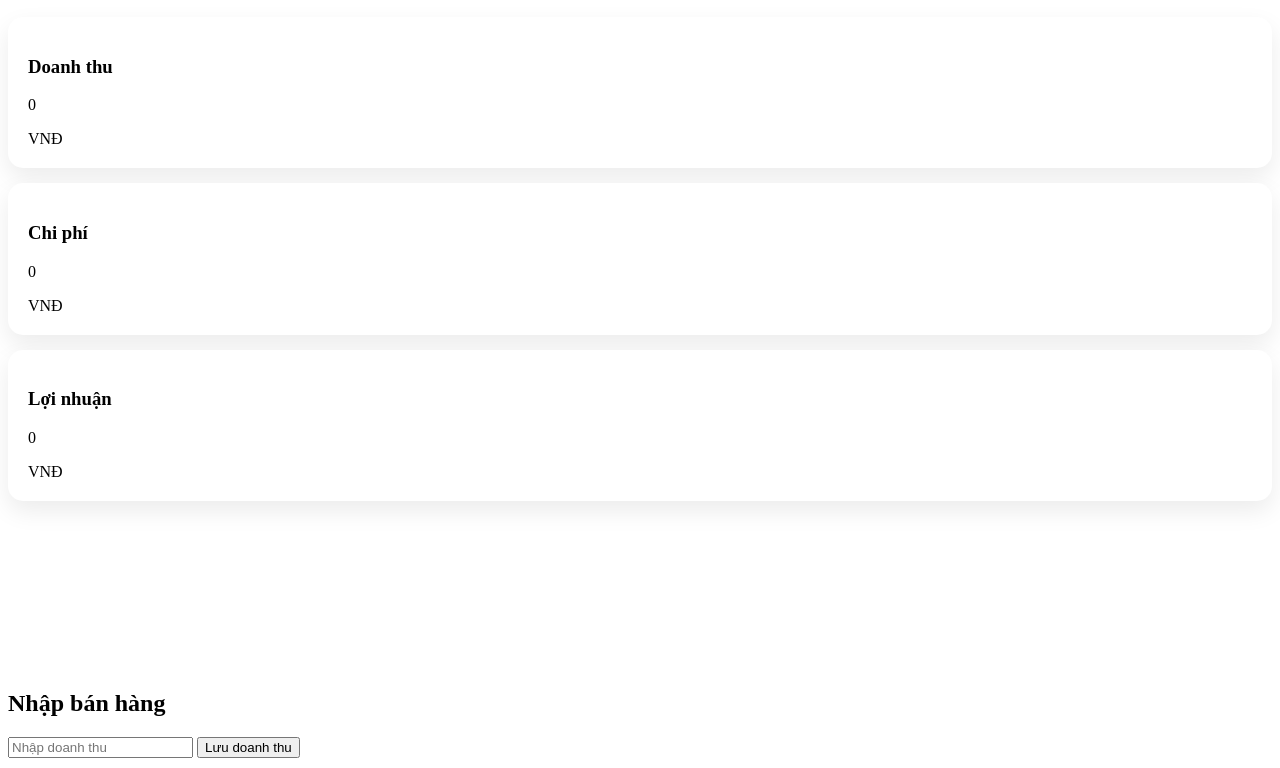
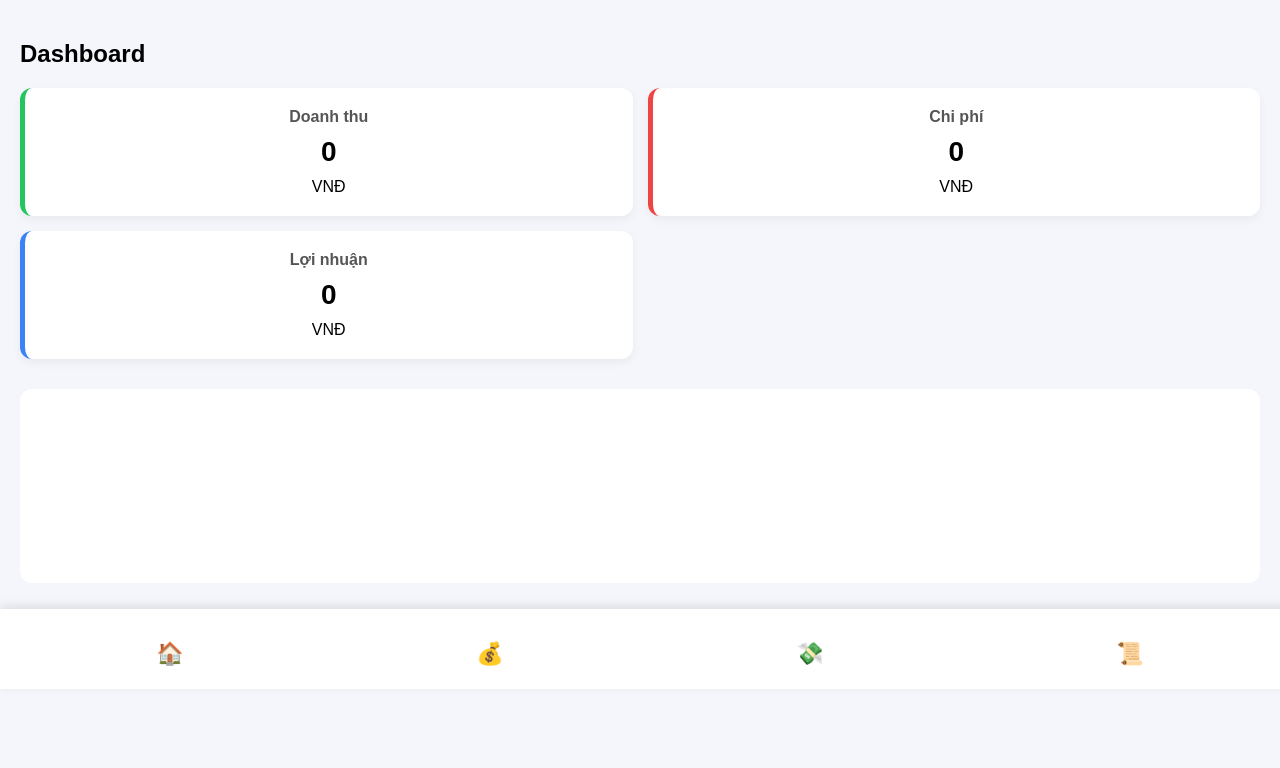
Before and after one commit to Nghia21102004/banhmi-app, a plain HTML site: page index.html in a window 1280 px wide. Shown: the part 111-879 px from the top of the page. After the commit the page ends 800 px from the top, so only its background shows below. Drawn offline with nearby package versions, Linux system fonts and the light colour scheme.

Commit message:
auto update

```diff
--- a/css/style.css
+++ b/css/style.css
@@ -1,82 +1,105 @@
-/* MENU MOBILE HIỆN ĐẠI */
-
-.bottom-menu{
-
-position:fixed;
-
-bottom:0;
-
-width:100%;
-
-background:white;
-
-display:flex;
-
-justify-content:space-around;
-
-padding:10px 0;
-
-box-shadow:0 -5px 20px rgba(0,0,0,0.1);
-
-border-top-left-radius:20px;
-border-top-right-radius:20px;
-
+body{
+font-family: Arial;
+margin:0;
+background:#f4f6fb;
 }
 
-.bottom-menu button{
+.topbar{
+background:#111827;
+color:white;
+padding:15px;
+text-align:center;
+}
 
+.page{
+display:none;
+padding:20px;
+}
+
+.active{
+display:block;
+}
+
+.cardBox{
+display:grid;
+grid-template-columns:1fr 1fr;
+gap:15px;
+margin-top:20px;
+}
+
+.card{
+background:white;
+padding:20px;
+border-radius:12px;
+box-shadow:0 4px 10px rgba(0,0,0,0.05);
+text-align:center;
+}
+
+.card h3{
+margin:0;
+font-size:16px;
+color:#555;
+}
+
+.card p{
+font-size:28px;
+margin:10px 0;
+font-weight:bold;
+}
+
+.revenue{
+border-left:5px solid #22c55e;
+}
+
+.cost{
+border-left:5px solid #ef4444;
+}
+
+.profit{
+border-left:5px solid #3b82f6;
+}
+
+.chartBox{
+margin-top:30px;
+background:white;
+padding:20px;
+border-radius:12px;
+}
+
+input{
+width:100%;
+padding:12px;
+margin-top:10px;
+border-radius:8px;
+border:1px solid #ddd;
+font-size:16px;
+}
+
+button{
+margin-top:10px;
+width:100%;
+padding:12px;
+border:none;
+border-radius:8px;
+background:#2563eb;
+color:white;
+font-size:16px;
+}
+
+.bottomMenu{
+position:fixed;
+bottom:0;
+left:0;
+width:100%;
+background:white;
+display:flex;
+justify-content:space-around;
+padding:10px;
+box-shadow:0 -3px 10px rgba(0,0,0,0.1);
+}
+
+.bottomMenu button{
 background:none;
 border:none;
-
-display:flex;
-flex-direction:column;
-align-items:center;
-
-font-size:12px;
-
-color:#777;
-
-transition:0.3s;
-
+font-size:22px;
 }
-
-.bottom-menu i{
-
-font-size:20px;
-margin-bottom:3px;
-
-}
-
-.bottom-menu button:hover{
-
-color:#ff8c00;
-
-transform:scale(1.1);
-
-}
-.card{
-
-background:white;
-
-border-radius:15px;
-
-padding:20px;
-
-margin:15px 0;
-
-box-shadow:0 10px 25px rgba(0,0,0,0.08);
-
-transition:0.3s;
-
-}
-
-.card:hover{
-
-transform:translateY(-4px);
-
-}
-body{
-
-padding-bottom:80px;
-
-}
```
